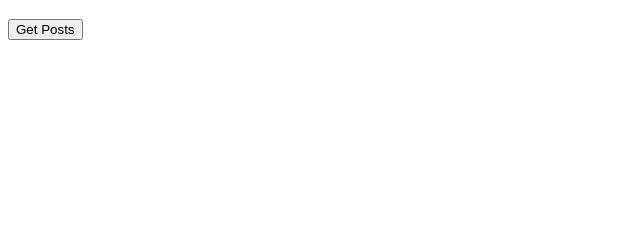
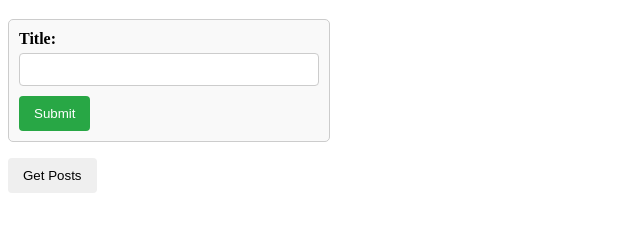
Before and after one commit to webclidev/express-crash, a website: page public/index.html in a window 1280 px wide. Shown: the part 61-292 px from the top of the page, without its empty margins (0-640 px from the left). Drawn offline with Linux system fonts and the light colour scheme.

Commit message:
feat: add form to create new posts and improve styling in index.html

```diff
--- a/public/index.html
+++ b/public/index.html
@@ -4,9 +4,61 @@
     <meta charset="UTF-8" />
     <meta name="viewport" content="width=device-width, initial-scale=1.0" />
     <title>Index</title>
+    <style>
+      *:focus-visible {
+        outline-offset: 1px;
+      }
+
+      form {
+        max-width: 300px;
+        padding: 10px;
+        border: 1px solid #ccc;
+        border-radius: 5px;
+        background-color: #f9f9f9;
+        margin-bottom: 1rem;
+      }
+
+      label {
+        display: block;
+        font-weight: bold;
+        margin-bottom: 5px;
+      }
+
+      input {
+        width: 100%;
+        padding: 8px;
+        margin-bottom: 10px;
+        border: 1px solid #ccc;
+        border-radius: 4px;
+        box-sizing: border-box;
+      }
+
+      button {
+        padding: 10px 15px;
+        border: none;
+        border-radius: 4px;
+      }
+
+      button[type="submit"] {
+        background-color: #28a745;
+        color: #fff;
+
+        &:hover {
+          background-color: #1f7f35;
+        }
+      }
+    </style>
   </head>
   <body>
     <h1>Om Namah Shivay</h1>
+
+    <form id="add-post-form">
+      <label for="title"> Title: </label>
+      <input type="text" name="title" id="title" />
+      <br />
+      <button type="submit">Submit</button>
+    </form>
+
     <button id="get-posts">Get Posts</button>
     <div id="output"></div>
 
--- a/public/js/main.js
+++ b/public/js/main.js
@@ -1,5 +1,6 @@
 const outputDiv = document.getElementById("output");
 const getPostsBtn = document.getElementById("get-posts");
+const addPostForm = document.getElementById("add-post-form");
 
 // Get and show posts
 async function showPosts() {
@@ -22,5 +23,31 @@ async function showPosts() {
   }
 }
 
+// Add post
+async function addPost(e) {
+  e.preventDefault();
+  const formData = new FormData(this);
+  const title = formData.get("title");
+
+  try {
+    const res = await fetch("/api/posts", {
+      method: "POST",
+      headers: {
+        "Content-Type": "application/json",
+      },
+      body: JSON.stringify({ title }),
+    });
+
+    if (!res.ok) {
+      throw new Error("Failed to add post");
+    }
+
+    showPosts();
+  } catch (error) {
+    console.log("Error adding post");
+  }
+}
+
 // Event listeners
 getPostsBtn.addEventListener("click", showPosts);
+addPostForm.addEventListener("submit", addPost);
```
